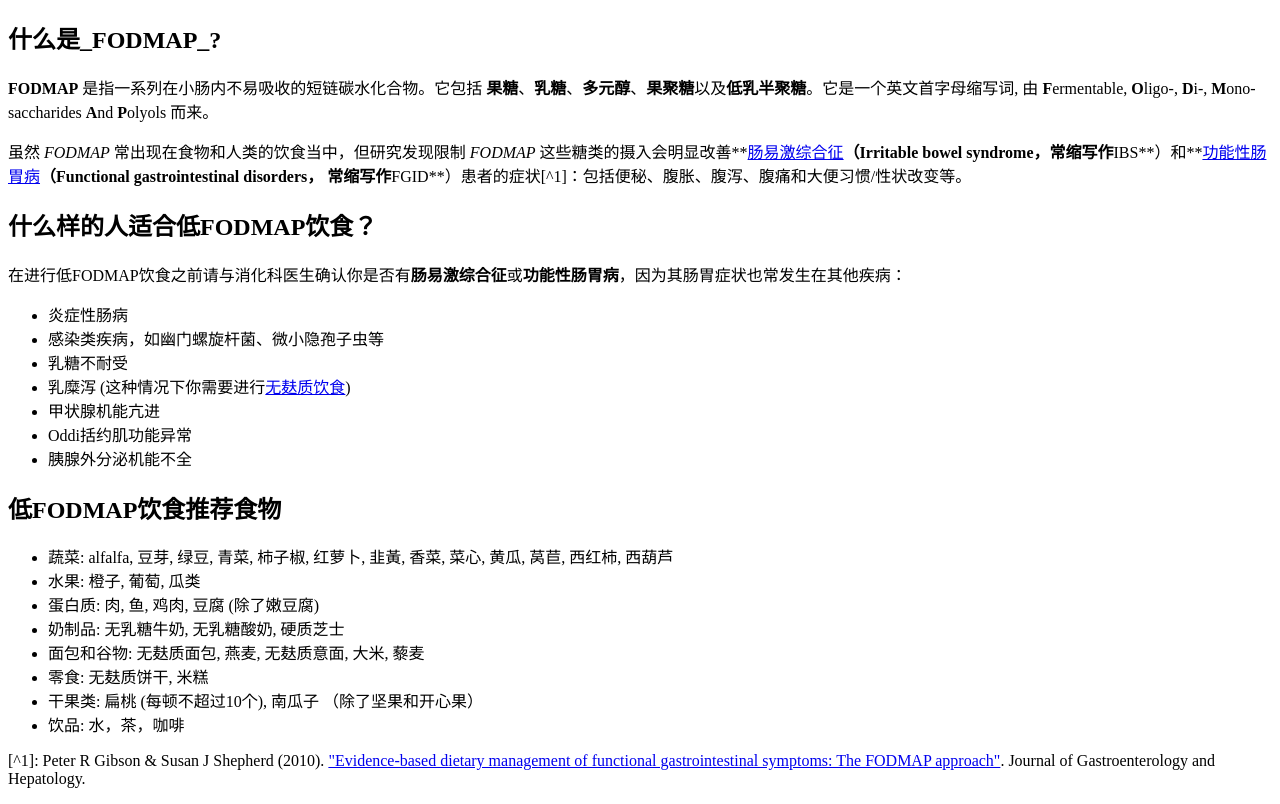
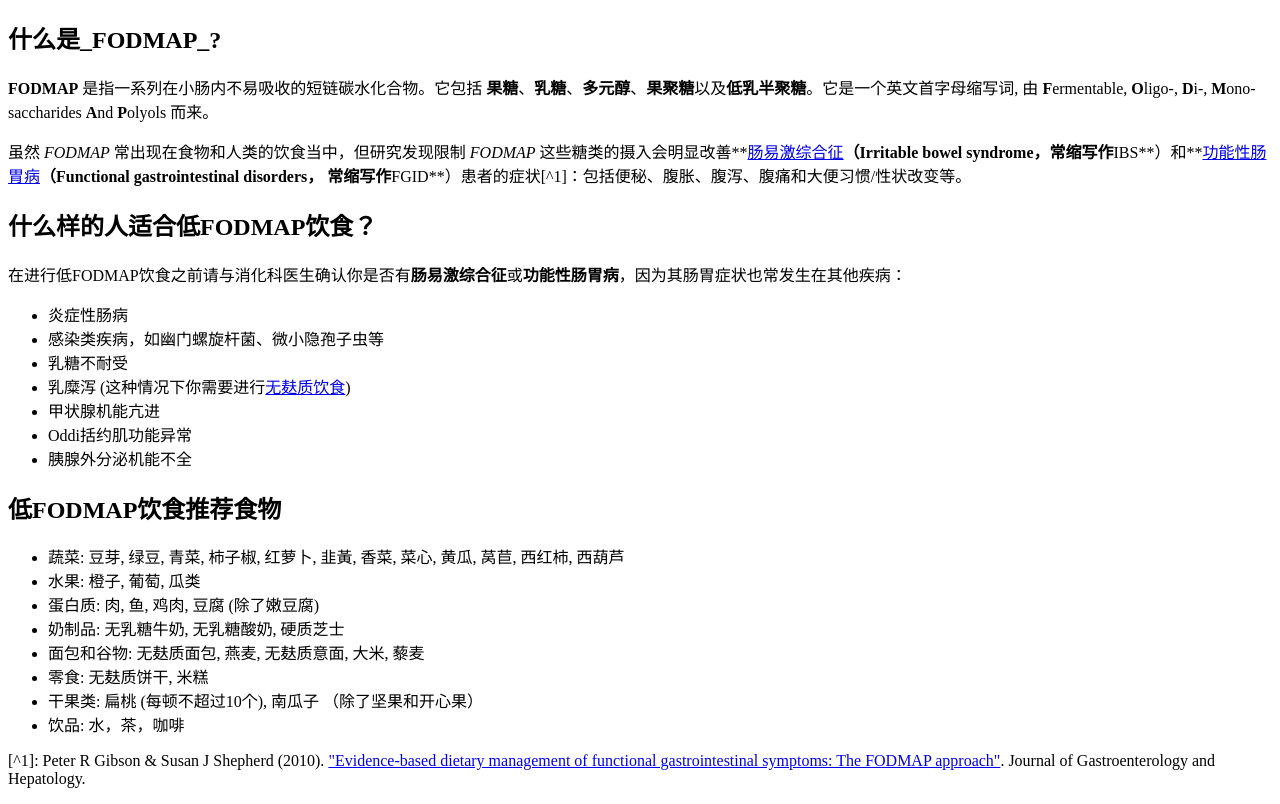
Before and after one commit to lisongx/fodmap-guide, a Gatsby site: page / in a window 1280 px wide. Built offline with nearby package versions, Linux system fonts and the light colour scheme; Gatsby itself is replaced by a stand-in of ours.

```diff
--- a/src/data/index.md
+++ b/src/data/index.md
@@ -21,7 +21,7 @@
 
 ## 低FODMAP饮食推荐食物
 
-* 蔬菜: alfalfa, 豆芽, 绿豆, 青菜, 柿子椒, 红萝卜, 韭黃, 香菜, 菜心, 黄瓜, 莴苣, 西红柿, 西葫芦
+* 蔬菜: 豆芽, 绿豆, 青菜, 柿子椒, 红萝卜, 韭黃, 香菜, 菜心, 黄瓜, 莴苣, 西红柿, 西葫芦
 * 水果: 橙子, 葡萄, 瓜类
 * 蛋白质: 肉, 鱼, 鸡肉, 豆腐 (除了嫩豆腐)
 * 奶制品: 无乳糖牛奶, 无乳糖酸奶, 硬质芝士
```
